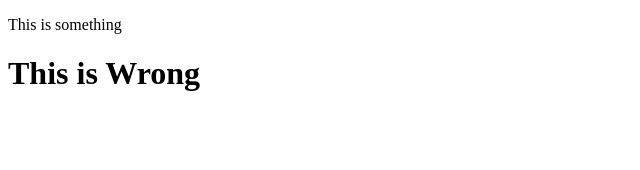
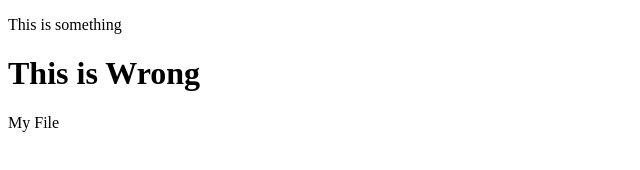
Before and after one commit to atkaakhter/TeamWork, a plain HTML site: page index.html in a window 1280 px wide. Shown: the full height of the page, 0-640 px from the left. Drawn offline with Linux system fonts and the light colour scheme.

Commit message:
New Paragraph added

```diff
--- a/index.html
+++ b/index.html
@@ -9,5 +9,6 @@
 <body>
     <p>This is something</p>
     <h1>This is Wrong</h1>
+    <p>My File</p>
 </body>
 </html>
```
